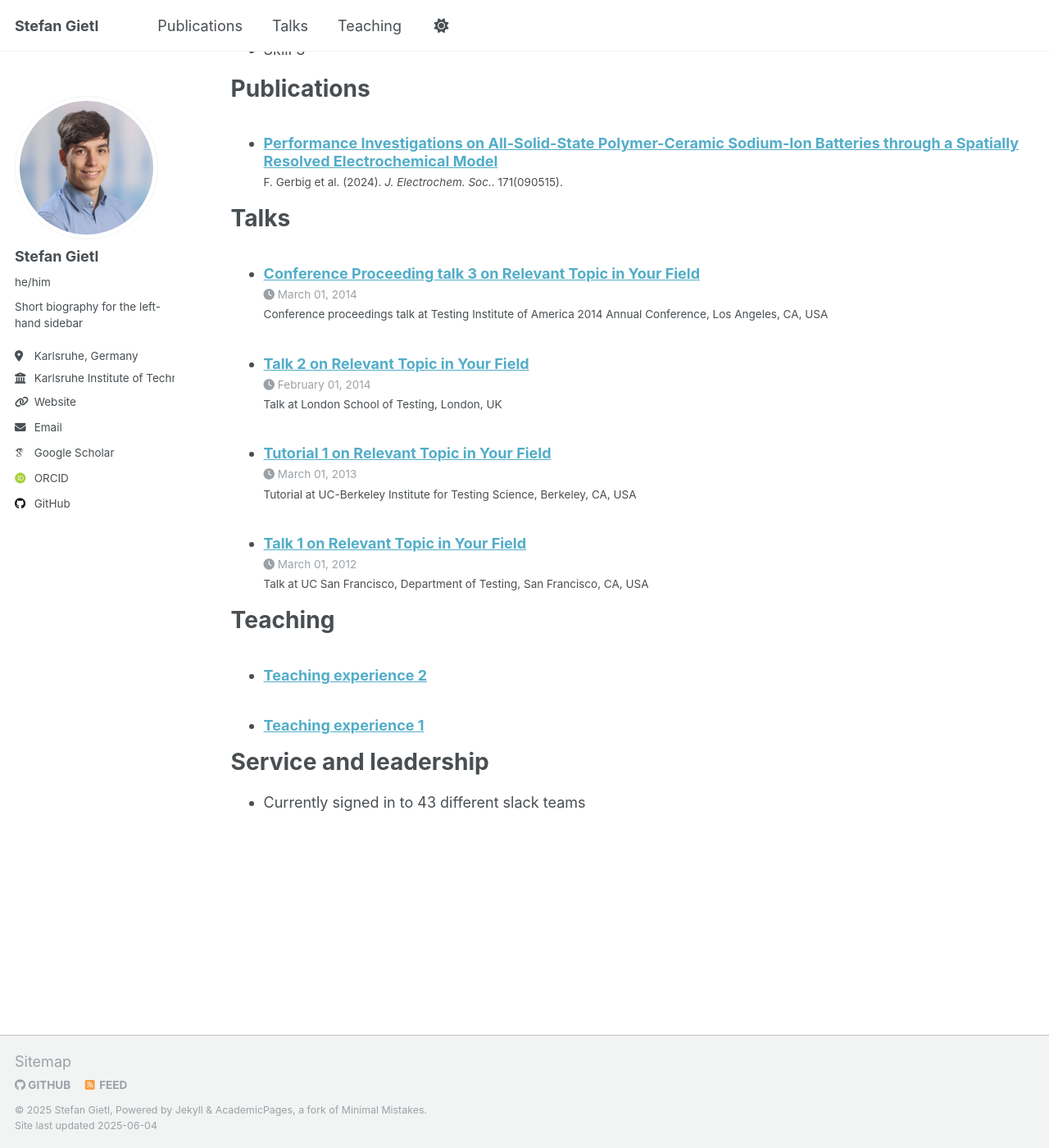
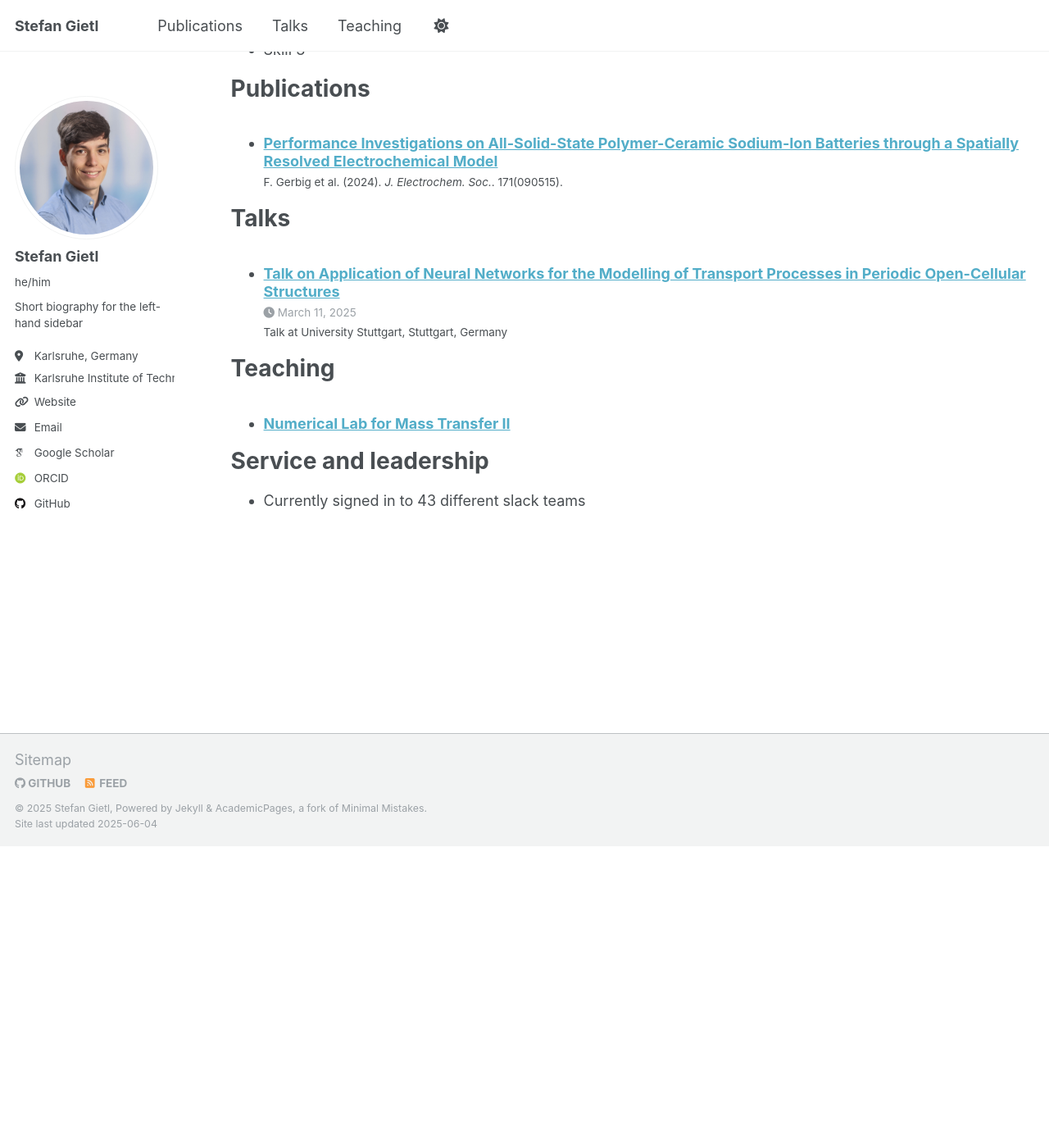
Before and after one commit to stefan-gietl/stefan-gietl.github.io, a Jekyll site: the page built from _pages/cv.md, in a window 1280 px wide and 1400 px high, scrolled down 988 px. Shown: the whole window at 82% size. Built offline with Jekyll 4.4.1, drawn with Linux system fonts in a browser that asks for light colours; some web fonts are replaced; after the commit the page ends 2020 px from its top, so only the background shows below that.

Commit message:
updated the talks and teaching

```diff
--- a/_config.yml
+++ b/_config.yml
@@ -256,7 +256,7 @@ defaults:
     values:
       layout: single
       author_profile: true
-      share: true
+      share: false
       comments: true
   # _publications
   - scope:
--- a/_talks/2012-03-01-talk-1.md
+++ /dev/null
@@ -1,11 +0,0 @@
----
-title: "Talk 1 on Relevant Topic in Your Field"
-collection: talks
-type: "Talk"
-permalink: /talks/2012-03-01-talk-1
-venue: "UC San Francisco, Department of Testing"
-date: 2012-03-01
-location: "San Francisco, CA, USA"
----
-
-This is a description of your talk, which is a markdown file that can be all markdown-ified like any other post. Yay markdown!
--- a/_talks/2013-03-01-tutorial-1.md
+++ /dev/null
@@ -1,13 +0,0 @@
----
-title: "Tutorial 1 on Relevant Topic in Your Field"
-collection: talks
-type: "Tutorial"
-permalink: /talks/2013-03-01-tutorial-1
-venue: "UC-Berkeley Institute for Testing Science"
-date: 2013-03-01
-location: "Berkeley, CA, USA"
----
-
-[More information here](http://exampleurl.com)
-
-This is a description of your tutorial, note the different field in type. This is a markdown files that can be all markdown-ified like any other post. Yay markdown!
--- a/_talks/2014-02-01-talk-2.md
+++ /dev/null
@@ -1,13 +0,0 @@
----
-title: "Talk 2 on Relevant Topic in Your Field"
-collection: talks
-type: "Talk"
-permalink: /talks/2014-02-01-talk-2
-venue: "London School of Testing"
-date: 2014-02-01
-location: "London, UK"
----
-
-[More information here](http://example2.com)
-
-This is a description of your talk, which is a markdown files that can be all markdown-ified like any other post. Yay markdown!
--- a/_talks/2014-03-01-talk-3.md
+++ /dev/null
@@ -1,11 +0,0 @@
----
-title: "Conference Proceeding talk 3 on Relevant Topic in Your Field"
-collection: talks
-type: "Conference proceedings talk"
-permalink: /talks/2014-03-01-talk-3
-venue: "Testing Institute of America 2014 Annual Conference"
-date: 2014-03-01
-location: "Los Angeles, CA, USA"
----
-
-This is a description of your conference proceedings talk, note the different field in type. You can put anything in this field.
--- /dev/null
+++ b/_talks/2025-03-11-fachausschuss.md
@@ -0,0 +1,11 @@
+---
+title: "Talk on Application of Neural Networks for the Modelling of Transport Processes in Periodic Open-Cellular Structures"
+collection: talks
+type: "Talk"
+permalink: /talks/2025-03-11-fachausschuss
+venue: "University Stuttgart"
+date: 2025-03-11
+location: "Stuttgart, Germany"
+---
+
+<!-- This is a description of your talk, which is a markdown file that can be all markdown-ified like any other post. Yay markdown! -->
--- a/_teaching/2014-spring-teaching-1.md
+++ /dev/null
@@ -1,20 +0,0 @@
----
-title: "Teaching experience 1"
-collection: teaching
-type: "Undergraduate course"
-permalink: /teaching/2014-spring-teaching-1
-venue: "University 1, Department"
-date: 2014-01-01
-location: "City, Country"
----
-
-This is a description of a teaching experience. You can use markdown like any other post.
-
-Heading 1
-======
-
-Heading 2
-======
-
-Heading 3
-======
--- a/_teaching/2015-spring-teaching-2.md
+++ /dev/null
@@ -1,20 +0,0 @@
----
-title: "Teaching experience 2"
-collection: teaching
-type: "Workshop"
-permalink: /teaching/2015-spring-teaching-1
-venue: "University 1, Department"
-date: 2015-01-01
-location: "City, Country"
----
-
-This is a description of a teaching experience. You can use markdown like any other post.
-
-Heading 1
-======
-
-Heading 2
-======
-
-Heading 3
-======
--- /dev/null
+++ b/_teaching/2024-2025_mass-transfer.md
@@ -0,0 +1,20 @@
+---
+title: "Numerical Lab for Mass Transfer II"
+collection: teaching
+type: "Master's level"
+permalink: /teaching/2024-2024_mass_transfer
+venue: "Karlsruhe Institute of Technology (KIT), Institute of Thermal Process Engineering (TVT)"
+date: 2024-11-12
+location: "Karlsruhe, Germany"
+---
+
+<!-- This is a description of a teaching experience. You can use markdown like any other post.
+
+Heading 1
+======
+
+Heading 2
+======
+
+Heading 3
+====== -->
```
